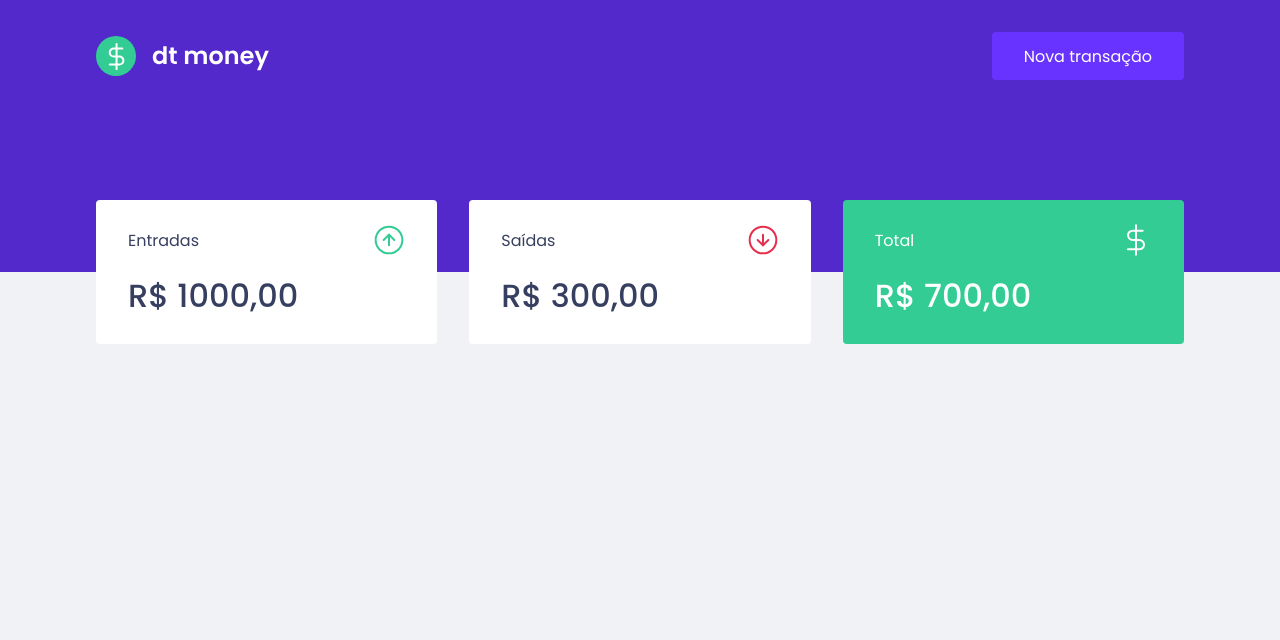
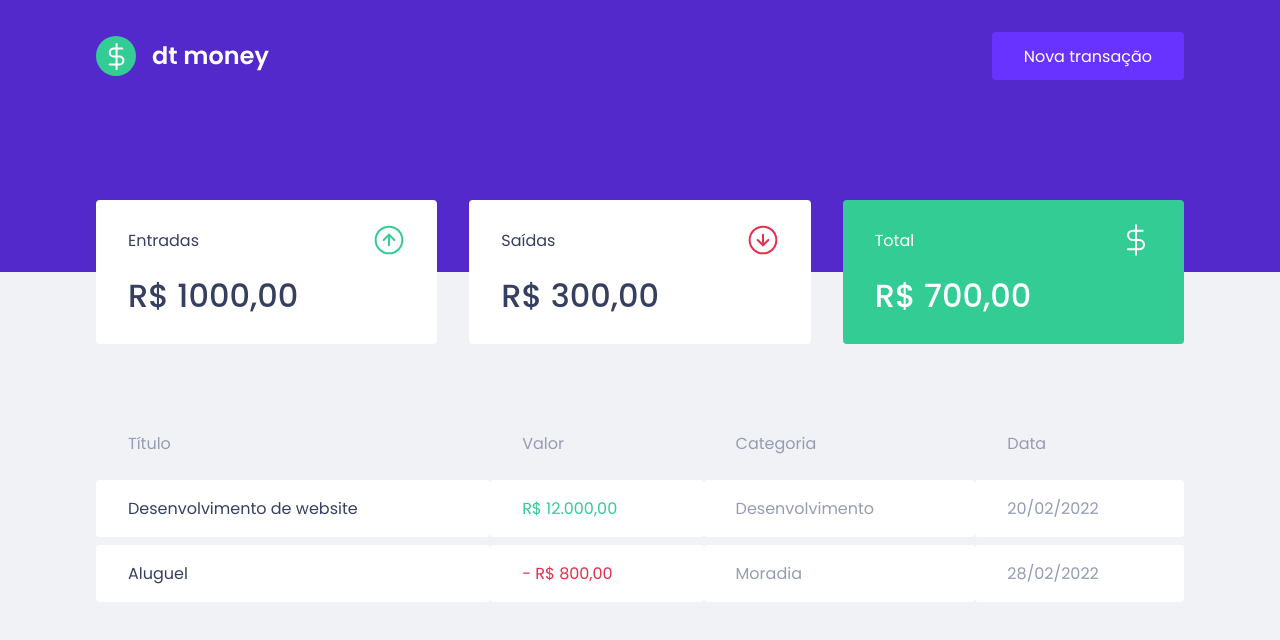
Before and after one commit to renanvcb/ignite-react-2-dtmoney, a React (Create React App) app: page / in a window 1280 px wide. Shown: the top 640 px of the page. Built offline with nearby package versions, Linux system fonts and the light colour scheme.

Commit message:
transactions table importe to dashboard

```diff
--- a/src/components/Dashboard/index.tsx
+++ b/src/components/Dashboard/index.tsx
@@ -1,10 +1,12 @@
 import { Summary } from '../Summary';
+import { TransactionsTable } from '../TransactionsTable';
 import { Container } from './styles';
 
-export function Dashboard(){
+export function Dashboard() {
   return (
-   <Container>
-    <Summary />
-   </Container>
+    <Container>
+      <Summary />
+      <TransactionsTable />
+    </Container>
   );
 }
```
